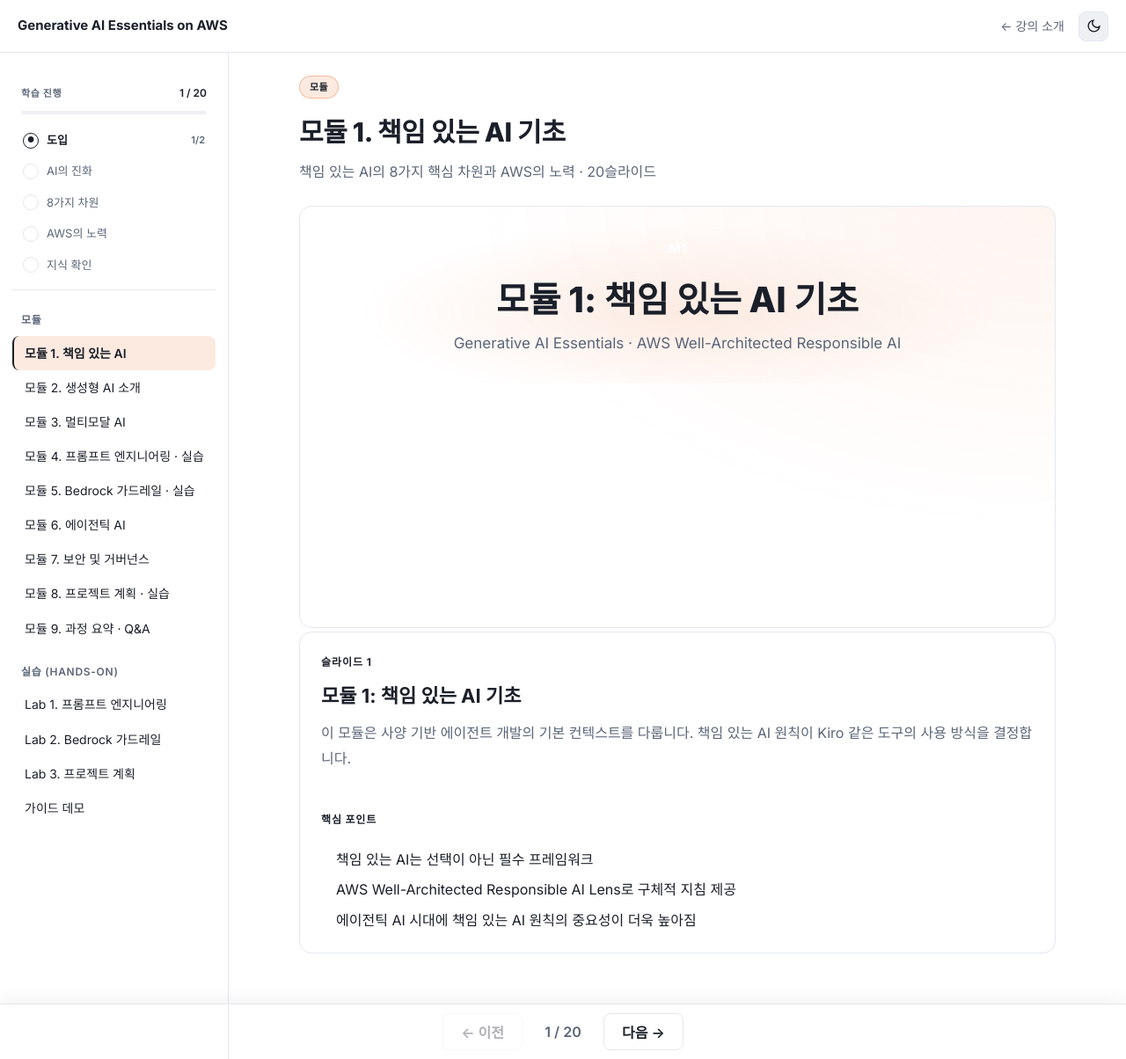
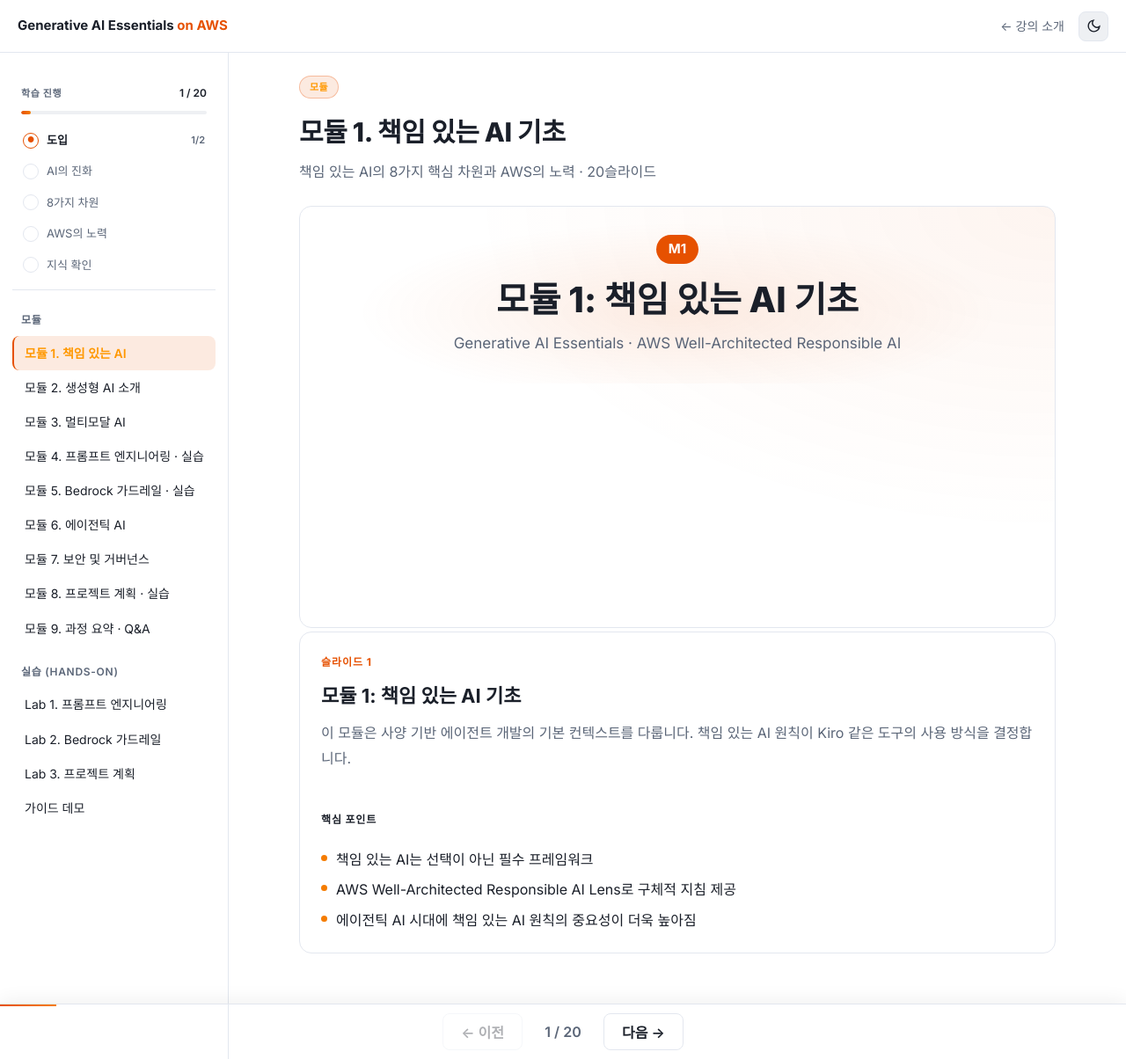
Before and after one commit to youngjinkim817/youngjinkim817.github.io, a Jekyll site: the page events/GenerativeAIEssentials/learn/m1/index.html, which Jekyll copies as it is, in a window 1280 px wide and 1204 px high. Shown: the whole window at 88% size. Built offline with Jekyll 4.4.1, drawn with Linux system fonts in a browser that asks for light colours; some web fonts are replaced.

Commit message:
fix(M1): 버튼 hover 시 텍스트 안 보이는 CSS 변수 오류 수정 (--brand 추가)

```diff
--- a/events/GenerativeAIEssentials/learn/m1/index.html
+++ b/events/GenerativeAIEssentials/learn/m1/index.html
@@ -6,8 +6,8 @@
 <link rel="stylesheet" href="https://cdn.jsdelivr.net/gh/orioncactus/pretendard@v1.3.9/dist/web/static/pretendard-dynamic-subset.min.css">
 <link href="https://fonts.googleapis.com/css2?family=Inter:wght@400;500;600;700;800&display=swap" rel="stylesheet">
 <style>
-  html.dark{--bg:#0f1219;--bg-alt:#161618;--bg-soft:#1b1f27;--brand1:#e65100;--brand2:#f57c00;--brand3:#ff9800;--t1:#dfdfd6;--t2:#98989f;--border:#3c3f44;}
-  :root{--bg:#ffffff;--bg-alt:#f6f7f9;--bg-soft:#eef0f3;--t1:#1a1f29;--t2:#5b6678;--border:#e3e7ef;}
+  html.dark{--bg:#0f1219;--bg-alt:#161618;--bg-soft:#1b1f27;--brand1:#e65100;--brand2:#f57c00;--brand3:#ff9800;--t1:#dfdfd6;--t2:#98989f;--border:#3c3f44;--brand:#e65100;}
+  :root{--bg:#ffffff;--bg-alt:#f6f7f9;--bg-soft:#eef0f3;--t1:#1a1f29;--t2:#5b6678;--border:#e3e7ef;--brand1:#e65100;--brand2:#f57c00;--brand3:#ff9800;--brand:#e65100;}
   *{box-sizing:border-box;}
   html,body{margin:0;background:var(--bg);color:var(--t1);font-family:'Pretendard',Inter,-apple-system,BlinkMacSystemFont,"Segoe UI","Apple SD Gothic Neo","Noto Sans KR",sans-serif;line-height:1.65;}
   a{color:var(--brand3);text-decoration:none;}
```
